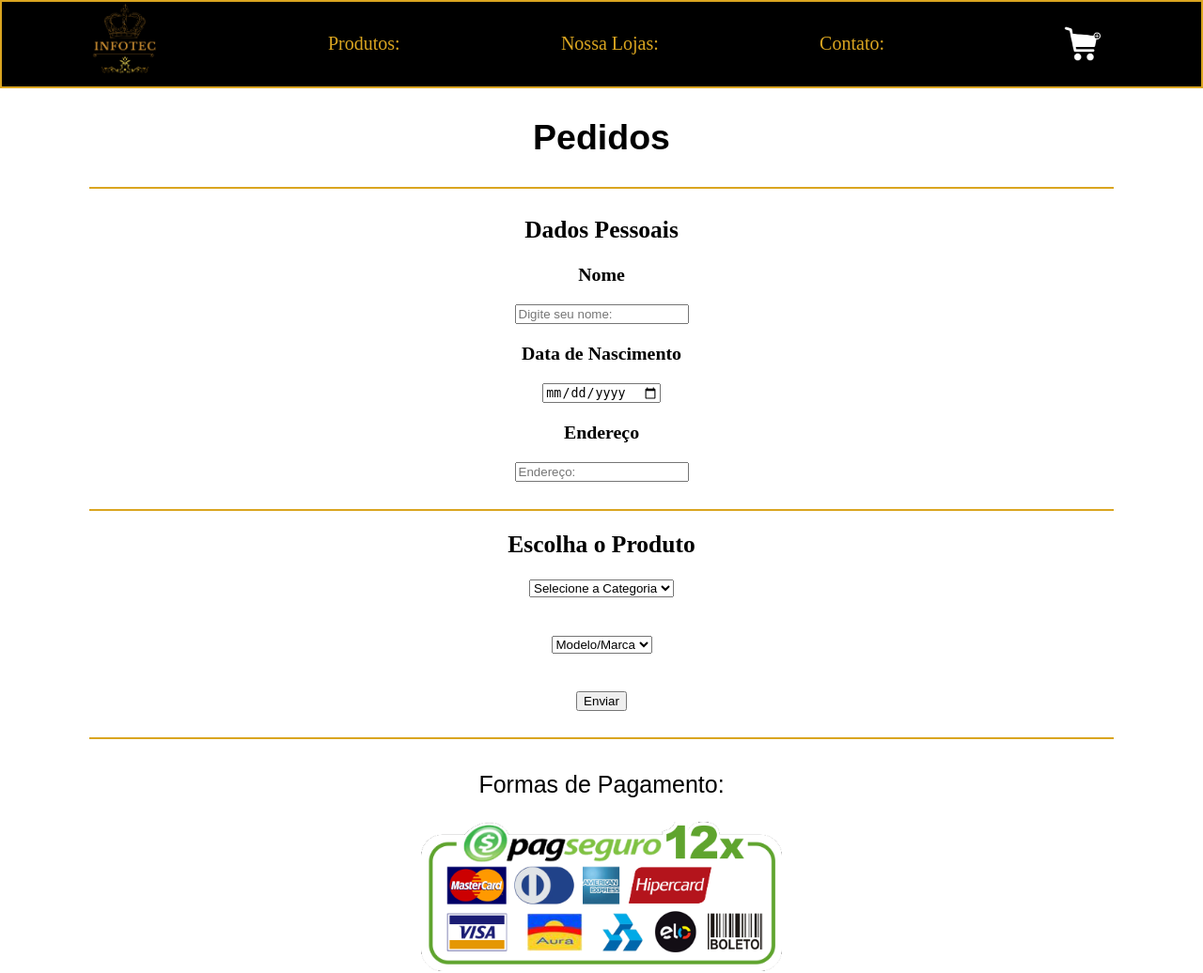
After one commit to yurialvesyamada/InfoTec, a PHP site: page /Pedidos.php in a window 1280 px wide. The commit adds this page. Shown: the top 1036 px of the page at 94% size. Run offline with PHP 8.4, Linux system fonts and the light colour scheme; data that the repository does not hold is empty.

Commit message:
Criando Pagina de Pedidos

```diff
--- a/Loja.php
+++ b/Loja.php
@@ -1,4 +1,4 @@
- <?php require("includes/cabeçalho.php"); ?>
+ <?php require("includes/cabecalho.php"); ?>
 
  <body class="backgroundpadrao">
      <header>
--- /dev/null
+++ b/Pedidos.php
@@ -0,0 +1,48 @@
+ <!-- Conexões com PHP -->
+ <?php require("includes/cabecalho.php"); ?>
+ <?php require("includes/conexao.php"); ?>
+ <!-- Conexões com PHP -->
+
+ <header>
+     <div class="titulos_paginas">
+         <h2>Pedidos</h2>
+     </div>
+ </header>
+ <hr id="line">
+ <div class="formulario_contatos">
+     <form method="post" action="">
+         <h2>Dados Pessoais</h2>
+         <h3>Nome</h3>
+         <input type="text" name="cliente" placeholder="Digite seu nome:" required>
+         <br>
+         <h3>Data de Nascimento</h3>
+         <input type="date" name="nascimento" required>
+         <br>
+         <h3>Endereço</h3>
+         <input type="text" name="endereço" placeholder="Endereço:" required>
+         <br><br>
+         <hr id="line">
+         <h2>Escolha o Produto</h2>
+         <select name="categoria" id="<?php echo $row["categoria"]; ?>" required>
+             <option value="" default>Selecione a Categoria</option>
+             <option value="Notebook">Notebooks</option>
+             <option value="Processadores">Processadores</option>
+             <option value="Placa de video">Placa de Vídeo</option>
+             <option value="Memória RAM">Memória RAM</option>
+             <option value="Monitor">Monitores</option>
+         </select>
+         <br><br><br>
+         <select name="descricao" id="descricao" required>
+             <option value="" default>Modelo/Marca</option> <?php echo $row["descricao"]; ?>
+
+         </select>
+            <br><br><br>
+            <input type="submit" name="submit" value="Enviar" required>
+            <br><br>
+            <hr id="line">
+     </form>
+
+    </div>
+
+
+    <?php require("includes/rodape.php"); ?>
--- a/Produtos.php
+++ b/Produtos.php
@@ -1,5 +1,5 @@
  <!-- Conexões com PHP -->
- <?php require ("includes/cabeçalho.php"); ?>
+ <?php require ("includes/cabecalho.php"); ?>
  <?php require ("includes/conexao.php"); ?>
  <!-- Conexões com PHP -->
  <header>
--- a/Styles/Estilos.css
+++ b/Styles/Estilos.css
@@ -196,6 +196,7 @@
             align-content: center;
             margin: auto;
             font-size: 17px;
+
       }
 
       /* Fim de Pagina Contato */
--- a/includes/cabeçalho.php
+++ b/includes/cabecalho.php
@@ -15,7 +15,9 @@
          <a href="Produtos.php">Produtos:</a>
          <a href="Loja.php">Nossa Lojas:</a>
          <a href="Contato.php">Contato:</a>
+         <a href="Pedidos.php">
          <img class="carrinho_de_compras" src="./img/carrinho.png" onmouseout="zoom(this)" onmousemove="normal1(this)"
              title="Carrinho de Compras">
+         </a>
      </nav>
      <!-- Fim do menu -->
--- a/index.php
+++ b/index.php
@@ -1,4 +1,4 @@
- <?php require("includes/cabeçalho.php"); ?>
+ <?php require("includes/cabecalho.php"); ?>
 
  <body class="backgroundpadrao">
      <header>
```
Also changed, not shown: Contato.php (+4 -13 lines).
